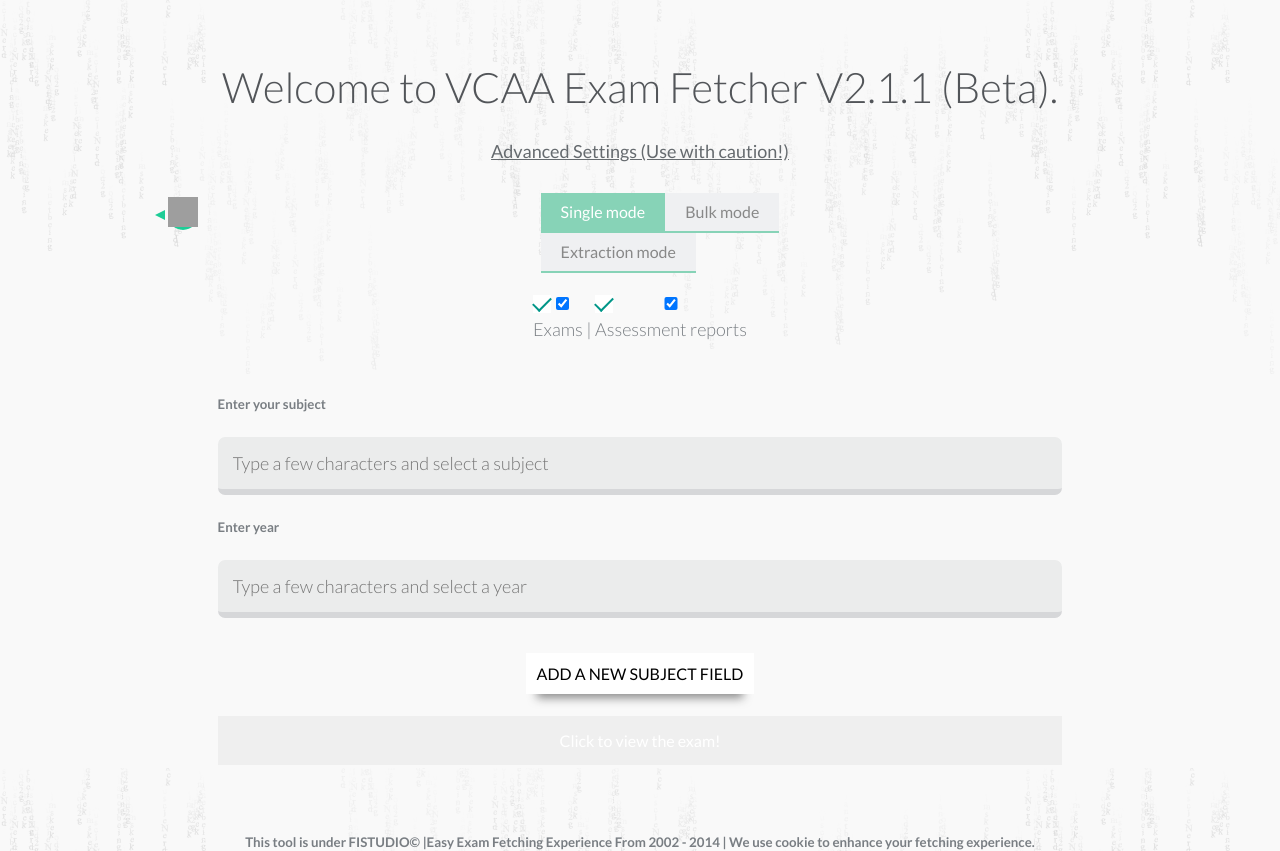
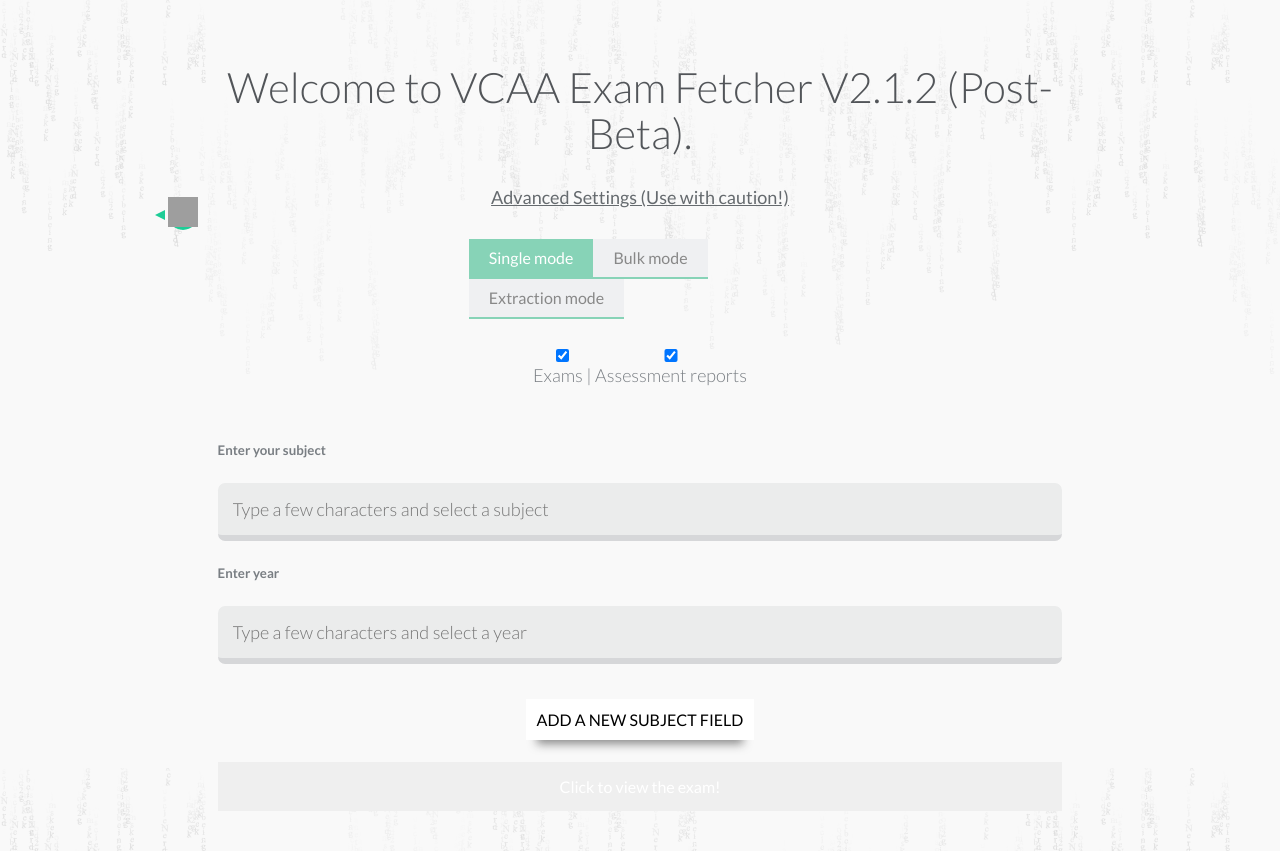
Before and after one commit to FISTUDIO-Dev/Exam-fetcher-2-0, a PHP site: page / in a window 1280 px wide. Shown: the top 851 px of the page. Run offline with PHP 8.4, Linux system fonts and the light colour scheme; some libraries are stand-ins or nearby versions; grey boxes are pictures that could not be loaded.

Commit message:
Bug fixes

```diff
--- a/assets/style.css
+++ b/assets/style.css
@@ -953,45 +953,7 @@
 ul.contextMenu li:last-child:hover a{color:#2c3e50}
 ul.contextMenu li:last-child:hover a:hover{color:#2980b9}
 
-.checkbox {
-    position: relative;
-    top: -0.375rem;
-    margin: 0 1rem 0 0;
-    cursor: pointer;
-}
-.checkbox:before {
-    -webkit-transition: all 0.3s ease-in-out;
-    -moz-transition: all 0.3s ease-in-out;
-    transition: all 0.3s ease-in-out;
-    content: "";
-    position: absolute;
-    left: 0;
-    z-index: 1;
-    width: 1rem;
-    height: 1rem;
-    border: 2px solid #f2f2f2;
-}
-.checkbox:checked:before {
-    -webkit-transform: rotate(-45deg);
-    -moz-transform: rotate(-45deg);
-    -ms-transform: rotate(-45deg);
-    -o-transform: rotate(-45deg);
-    transform: rotate(-45deg);
-    height: .5rem;
-    border-color: #009688;
-    border-top-style: none;
-    border-right-style: none;
-}
-.checkbox:after {
-    content: "";
-    position: absolute;
-    top: -0.125rem;
-    left: 0;
-    width: 1.1rem;
-    height: 1.1rem;
-    background: #fff;
-    cursor: pointer;
-}
+
 
 /* alert */
 .alertify,
--- a/function.js
+++ b/function.js
@@ -263,13 +263,16 @@
 
     //link to source
     $('#field_div_id_0_subject').autocomplete({
-        source: searchIndex
+        source: searchIndex,
+        autoFocus:true
     });
     $('#field_div_id_0_year').autocomplete({
-        source: years
+        source: years,
+        autoFocus:true
     });
     $('#ext_subject').autocomplete({
-        source: extractionData
+        source: extractionData,
+        autoFocus:true
     });
 
     //prevent enter to submit in front form
@@ -321,11 +324,13 @@
 
     //Link sources
     $('#field_div_id_'+ fieldSet +'_subject').autocomplete({
-        source:searchIndex
+        source:searchIndex,
+        autoFocus:true
     });
 
     $('#filed_div_id' + fieldSet + '_year').autocomplete({
-        source:years
+        source:years,
+        autoFocus:true
     });
 
     fieldSet++;
@@ -393,8 +398,8 @@
         success:function(data){
             // Remove fields
             var div = document.getElementById('single');
-            div.innerHTML = "<h3 style='text-align: center'>Here are the files that are retrieved. Download them individually by tapping the links in the table or download them all using buttons below:) </h3>" +
-            "<div align='center'>  <a class='form__btn btn--success' id='share-exams'>Share these exams</a> <a class='form__btn btn--info' id='download-zip'>Download all to zip</a>  <a class='form__btn btn--default' id='reset-table'>Reset the form</a> </div> <br/>";
+            div.innerHTML = "<h3 style='text-align: center'>Check out the exams downloaded in the table below! Or you can <b>DOWNLOAD THEM ALL</b> using the button below.</h3>" +
+            "<div align='center'> <a class='form__btn btn--info' id='download-zip'><strong>Download all to zip</strong></a>  <h3 style='text-align: center'>OR</h3> <a class='form__btn btn--success' id='share-exams'>Share these exams</a> <a class='form__btn btn--default' id='reset-table'>Reset the form</a> </div> <br/>";
             console.log(data);
             var jsonObj = $.parseJSON(data);
 
@@ -508,15 +513,18 @@
 });
 
 $('#add-fav-field').autocomplete({
-    source: searchIndex
+    source: searchIndex,
+    autoFocus:true
 });
 
 $('#from-year').autocomplete({
-    source: years
+    source: years,
+    autoFocus:true
 });
 
 $('#to-year').autocomplete({
-   source: years
+    source: years,
+    autoFocus:true
 });
 
 $('#bulk_year').focusin(function(e){
@@ -552,8 +560,8 @@
         success: function (data) {
             // Remove fields
             var div = document.getElementById('bulk');
-            div.innerHTML = "<h3 style='text-align: center'>Here are the files that are retrieved. Download them individually by tapping the links in the table or download them all using buttons below:) </h3>" +
-            "<div align='center'>  <a class='form__btn btn--success' id='share-exams'>Share these exams</a> <a class='form__btn btn--info' id='download-zip'>Download all to zip</a> <a class='form__btn btn--default' id='reset-table'>Reset the form</a> </div> <br/>";
+            div.innerHTML = "<h3 style='text-align: center'>Check out the exams downloaded in the table below! Or you can <b>DOWNLOAD THEM ALL</b> using the button below.</h3>" +
+            "<div align='center'> <a class='form__btn btn--info' id='download-zip'><strong>Download all to zip</strong></a>  <h3 style='text-align: center'>OR</h3> <a class='form__btn btn--success' id='share-exams'>Share these exams</a> <a class='form__btn btn--default' id='reset-table'>Reset the form</a> </div> <br/>";
             console.log(data);
             var jsonObj = $.parseJSON(data);
 
@@ -647,10 +655,12 @@
 function linkSource(){
     //link to source
     $('#field_div_id_0_subject').autocomplete({
-        source: searchIndex
+        source: searchIndex,
+        autoFocus:true
     });
     $('#field_div_id_0_year').autocomplete({
-        source: years
+        source: years,
+        autoFocus:true
     });
 
     $('#bulk_subject').textext({
@@ -664,15 +674,18 @@
     });
 
     $('#add-fav-field').autocomplete({
-        source: searchIndex
+        source: searchIndex,
+        autoFocus:true
     });
 
     $('#from-year').autocomplete({
-        source: years
+        source: years,
+        autoFocus:true
     });
 
     $('#to-year').autocomplete({
-        source: years
+        source: years,
+        autoFocus:true
     });
 
     $('#bulk_year').focusin(function(e){
@@ -893,25 +906,28 @@
     var downloadURL = document.domain+"/function.php?remotedownload="+dataString;
 
     //Add entry if i can
-    if (!$('#st_email').children.length > 0){
-        stWidget.addEntry({
+    stWidget.addEntry({
             "service":"email",
             "element":document.getElementById('st_email'),
             "url":downloadURL,
             "title":"Share exams to your friends' email!",
             "type":"large",
             "summary":"Here's the link attached! Click to download now!"
-        });
-        stWidget.addEntry({
+    });
+    stWidget.addEntry({
             "service":"facebook",
             "element":document.getElementById('st_fb'),
             "url":downloadURL,
             "title":"Share exams to your friends' email!",
             "type":"large",
             "summary":"Here's the link attached! Click to download now!"
-        });
-    }
+    });
 
+
+    $('#generate-link').click(function (e) {
+        window.prompt("Link is generated! Use Ctrl+C to copy!",downloadURL);
+        e.preventDefault();
+    });
 });
 
 // Post share exam email form
--- a/index.php
+++ b/index.php
@@ -83,7 +83,7 @@
     </div>
 </div>
 <div class="centered grid__col--8" id="main" style="margin-top: 5%">
-    <h1 style="text-align: center">Welcome to VCAA Exam Fetcher V2.1.1 (Beta).</h1>
+    <h1 style="text-align: center">Welcome to VCAA Exam Fetcher V2.1.2 (Post-Beta).</h1>
     <h3 style="text-align: center"><a id="advanced-settings" style="text-decoration: underline; cursor: pointer;"> <i class="fa fa-cogs"></i> Advanced Settings (Use with caution!)</a></h3>
 
     <!-- Context Menu Download options -->
@@ -114,10 +114,12 @@
             <div class="modal-inset">
                 <div class="button close-modal">Close</div>
                 <div class="modal-body">
-                    <h1>You can share the exam with following options.</h1>
+                    <h3>You can share the exam with following options.</h3>
                     <br/>
                     <span id="st_fb"></span>
                     <span id="st_email" ></span>
+                    <h3>Or Generate a download link!</h3>
+                    <button id="generate-link">GENERATE!</button>
                 </div>
             </div>
         </div>
@@ -153,7 +155,7 @@
     <div class="tab">
 
         <!-- Tab switches -->
-        <div class="centered grid__col--8">
+        <div class="centered">
             <ul class="tabs">
                 <li><a href="#">Single mode</a></li>
                 <li><a href="#">Bulk mode</a></li>
@@ -247,8 +249,8 @@
 
             <div class="tabs_item" id="extraction_mode_tab">
                 <div class="extraction">
-                    <h5>Extraction mode provides a single gateway for extracting exam appendices, including formula sheet, data boolets etc... This database is
-                    constantly updating. If you want your subject's extraction to be added, please contact <a href="mailto:info@fistudio.net">info@fistudio.net</a> </h5>
+                    <h3>Extraction mode provides a single gateway for extracting exam appendices, including formula sheet, data boolets etc... This database is
+                    constantly updating. If you want your subject's extraction to be added, please contact <a href="mailto:service@fistudio.net">service@fistudio.net</a> </h3>
                     <form id="eform" method="post" action="function.php">
                         <div>
                             <h5>Enter a subject:</h5>
@@ -273,7 +275,7 @@
     </iframe>
     <!-- More Info -->
     <h5 style="text-align: center;"> This tool is under FISTUDIO&copy |Easy Exam Fetching Experience From 2002 - <?php echo date("Y")-1 ?> | We use cookie to enhance your fetching experience.</h5>
-    <h5 style="text-align: center"> <a href="http://fistudio.net/?p=371" target="_blank" style="text-decoration: underline">Future Developments and change logs</a> | Report a bug to <a style="text-decoration: underline" href=mailto:info@fistudio.net>FISTUDIO</a> </h5>
+    <h5 style="text-align: center"> <a href="http://fistudio.net/?p=371" target="_blank" style="text-decoration: underline">Future Developments and change logs</a> | Report a bug to <a style="text-decoration: underline" href=mailto:service@fistudio.net>FISTUDIO</a> </h5>
 
 </div>
 <script src="assets/php.js" type="text/javascript"></script>
```
